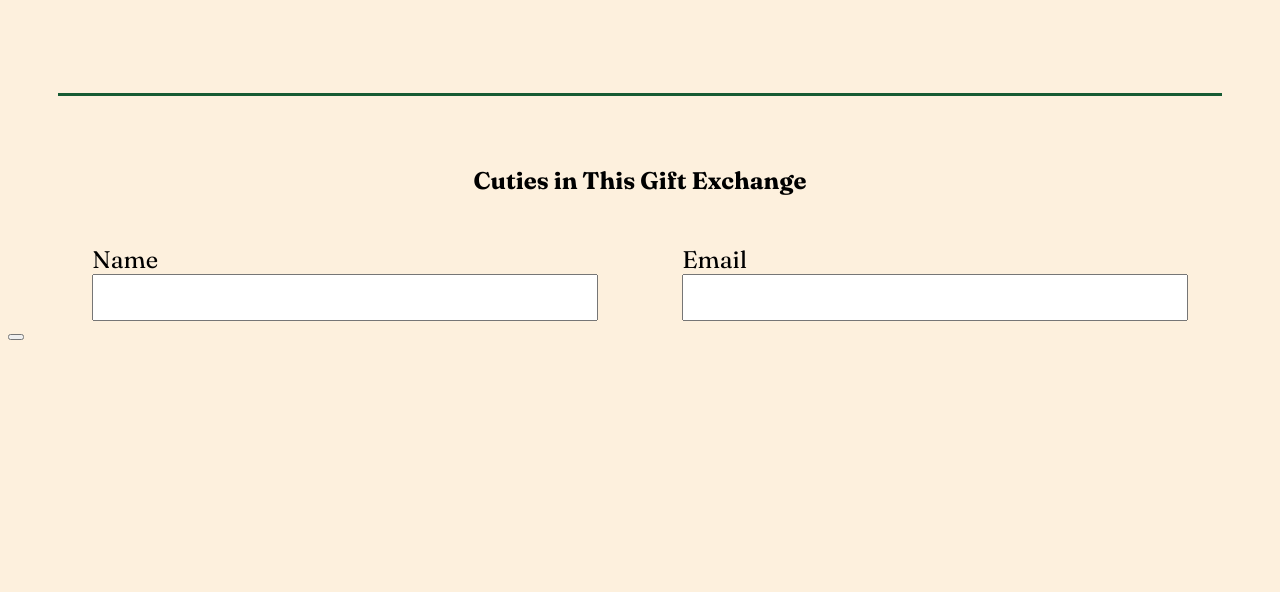
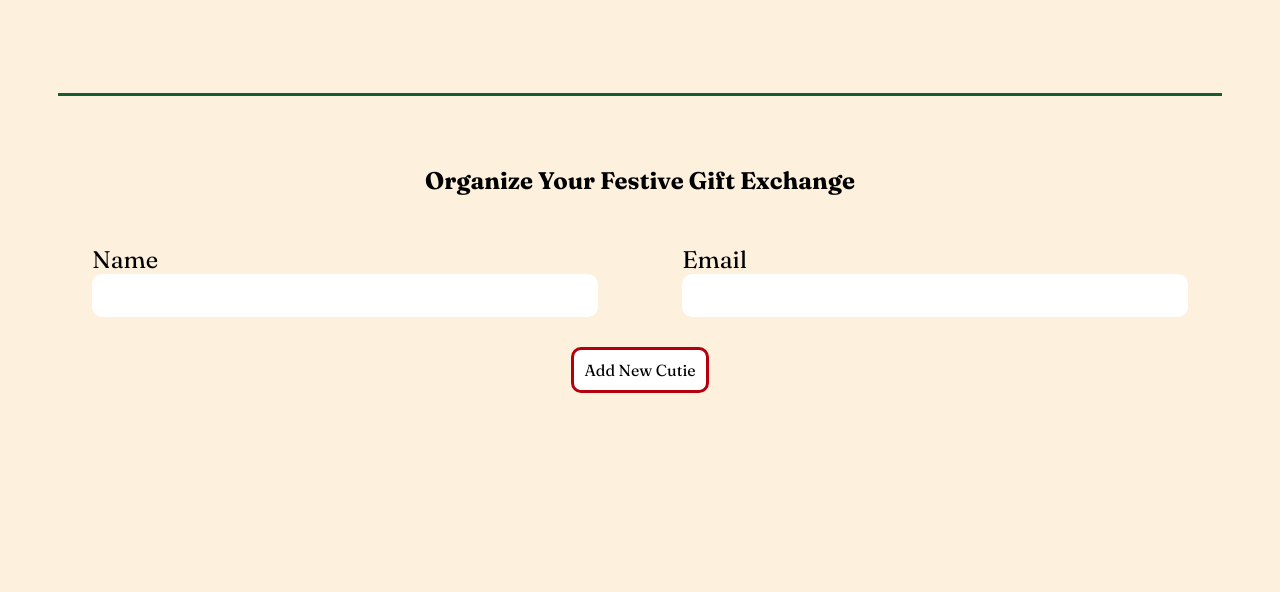
Before and after one commit to jonac19/secret-cutie, a PHP site: page / in a window 1280 px wide. Shown: the part 709-1301 px from the top of the page. Run offline with PHP 8.4, Linux system fonts and the light colour scheme.

Commit message:
Styled input fields and buttons

```diff
--- a/index.html
+++ b/index.html
@@ -28,20 +28,22 @@
             <section class="information">
                 <div class="divider">
                     <div class="divider-name">
-                        <h1>Cuties in This Gift Exchange</h1>
+                        <h1>Organize Your Festive Gift Exchange</h1>
                     </div>
                 </div>
                 <div class="inputs">
-                    <form>
+                    <form id="form1">
                         <label>Name</label>
-                        <input type="text">
+                        <input id="name" type="text">
                     </form>
-                    <form>
+                    <form id="form1">
                         <label>Email</label>
-                        <input type="email">
+                        <input id="email" type="email">
                     </form>
                 </div>
-                <button>
+                <div class="button-input">
+                    <button id="form1" type="button" onclick="addNewCutie">Add New Cutie</button>
+                </div>
             </section>
         </main>
     </body>
--- a/style.css
+++ b/style.css
@@ -99,6 +99,29 @@ header .container h1{
   box-sizing: border-box;
   width: 100%;
   padding: 10px 10px;
+  border-radius: 10px;
+  border: none;
   font-family: Fraunces;
   font-size: 0.75em;
+  outline: none;
 }
+
+.inputs input:focus{
+  border: 3px solid #b3000c;
+}
+
+button{
+  padding: 10px;
+  border: 3px solid #b3000c;
+  border-radius: 10px;
+  background-color: white;
+  text-align: center;
+  font-family: Fraunces;
+  font-size: 1em;
+}
+
+.button-input{
+  display: flex;
+  margin: 30px 0px;
+  justify-content: center;
+}
```
